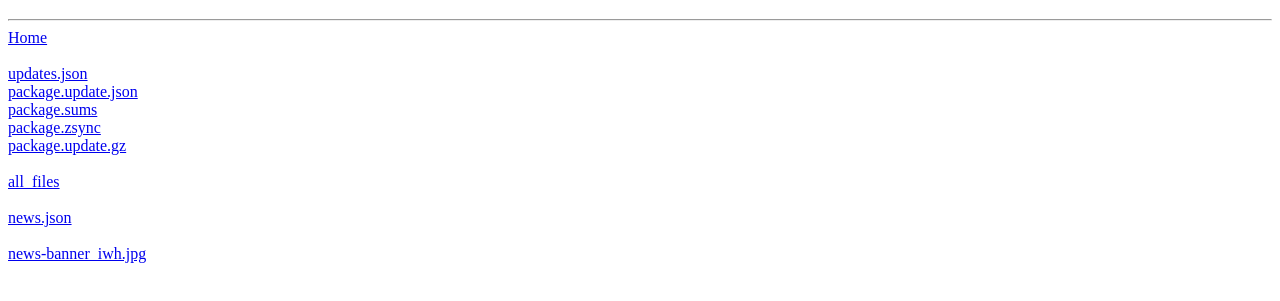
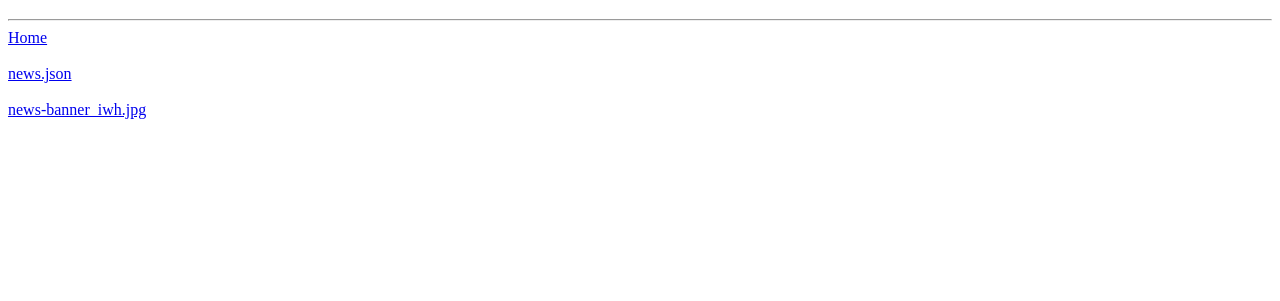
Before and after one commit to raspberry-soft/raspberry-soft.github.io, a plain HTML site: page updates/updates_win_IWH.html in a window 1280 px wide. Shown: the part 61-362 px from the top of the page. Drawn offline with Linux system fonts and the light colour scheme.

Commit message:
delete code

```diff
--- a/updates/updates_win_IWH.html
+++ b/updates/updates_win_IWH.html
@@ -9,20 +9,6 @@
             <h1 style="color: #e30b5d">IWH Update (win)</h1>
             <hr/ style="color: #e30b5d">
             <a href="/">Home</a>
-            <br/>
-            <br/>
-            <a href="IWH_win/updates.json" download>updates.json</a>
-            <br/>
-            <a href="IWH_win/update_test-1.1-win.update.json" download>package.update.json</a>
-            <br/>
-            <a href="IWH_win/update_test-1.1-win.sums" download>package.sums</a>
-            <br/>
-            <a href="IWH_win/update_test-1.1-win.zsync" download>package.zsync</a>
-            <br/>
-            <a href="IWH_win/update_test-1.1-win.update.gz" download>package.update.gz</a>
-            <br/>
-            <br/>
-            <a href="IWH_win/update_test_all_files.rar" download>all_files</a>
             <br/>
             <br/>
             <a href="IWH_win/news.json" download>news.json</a>
```
Also changed, not shown: index.html (+0 -1 lines), updates.html (+1 -1 lines), img1.jpg (deleted).
